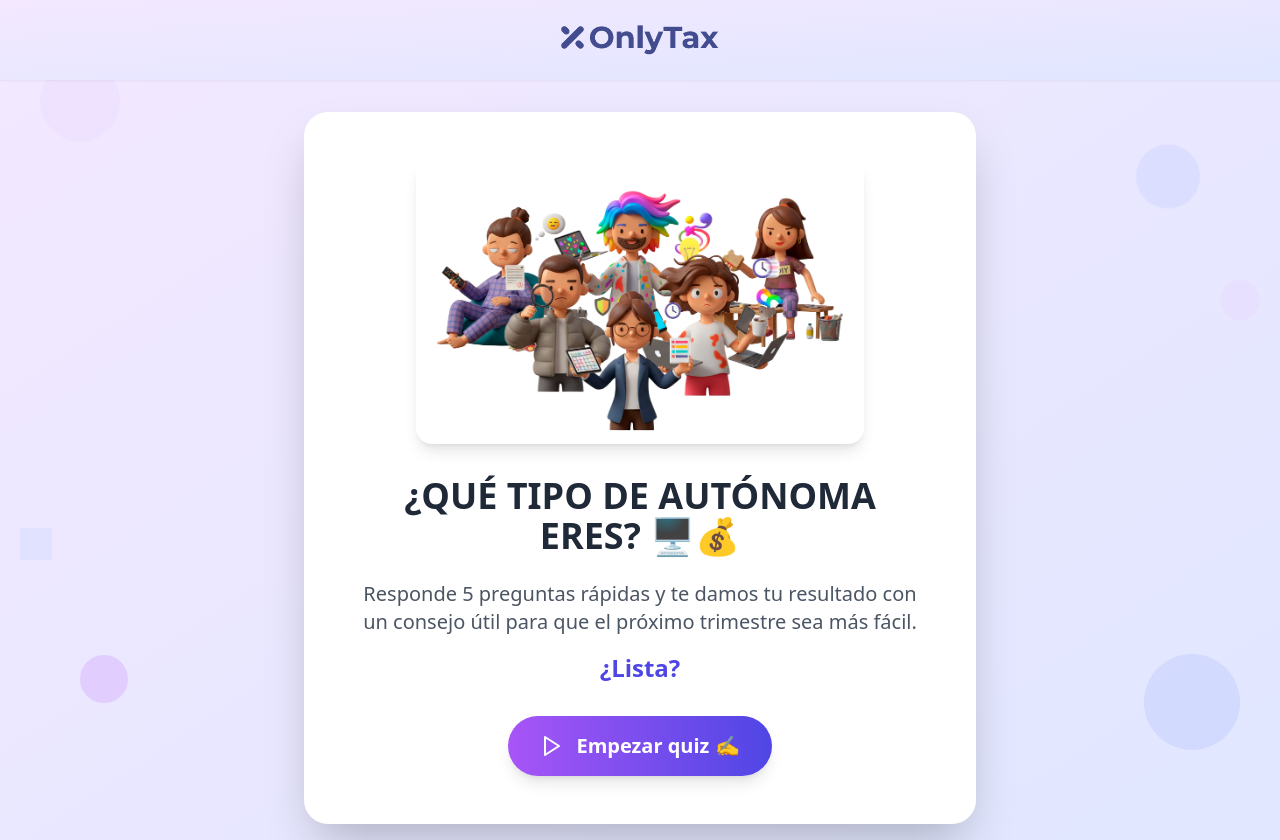
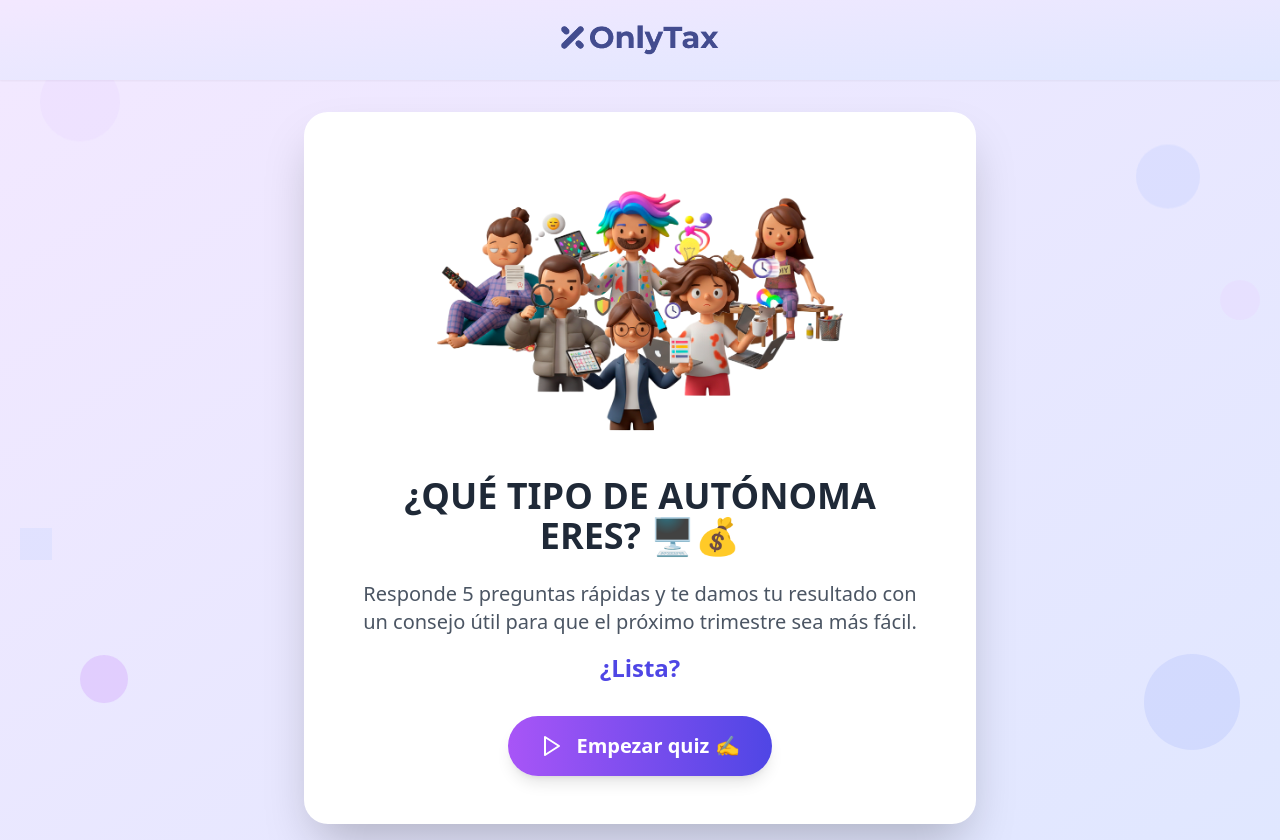
Before and after one commit to OnlyTaxToni/tipo_autonomo, a React (Vite) app: page / in a window 1280 px wide. Built offline with nearby package versions, Linux system fonts and the light colour scheme.

Commit message:
Quitar sombra de la imagen

```diff
--- a/src/componets/WelcomeScreen.tsx
+++ b/src/componets/WelcomeScreen.tsx
@@ -33,7 +33,7 @@ export default function WelcomeScreen({ onStart }: WelcomeScreenProps) {
             <img
               src="/tipos_autonomos.png"
               alt="Diferentes tipos de autónomas trabajando"
-              className="w-full max-w-md mx-auto rounded-2xl shadow-lg"
+              className="w-full max-w-md mx-auto rounded-2xl"
             />
           </div>
 
```
